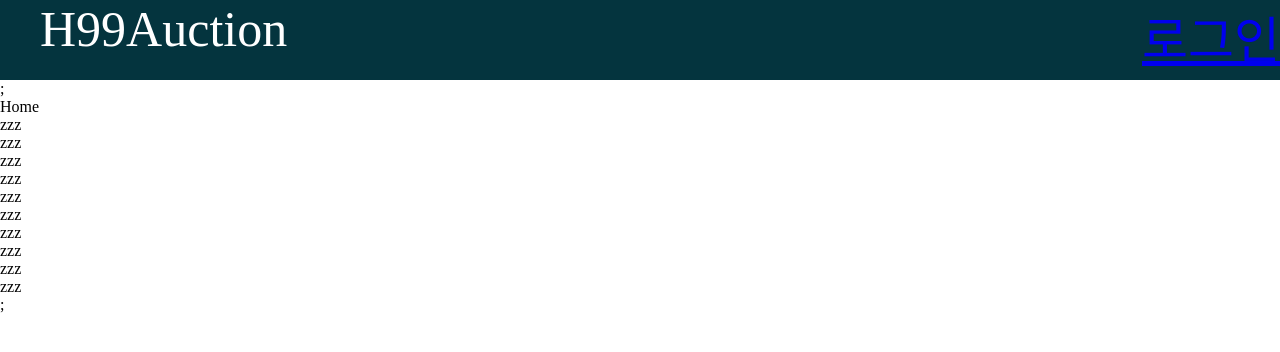
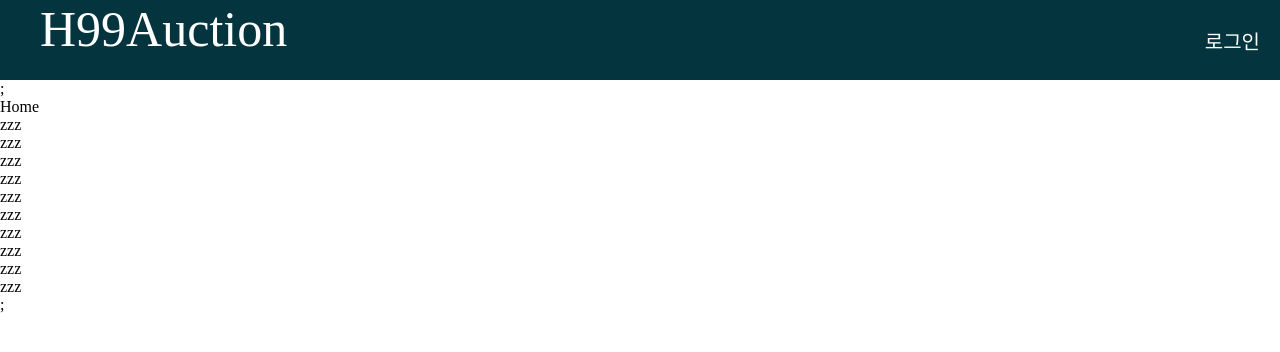
Before and after one commit to H99-2team-Auction/FrontAuction, a React (Create React App) app: page / in a window 1280 px wide. Shown: the top 352 px of the page. Built offline with nearby package versions, Linux system fonts and the light colour scheme.

Commit message:
ready header component

```diff
--- a/src/components/Header.js
+++ b/src/components/Header.js
@@ -1,5 +1,5 @@
 import styled from 'styled-components';
-import { Link } from 'react-router-dom';
+import { Link, useNavigate } from 'react-router-dom';
 const StHeader = styled.div`
   background-color: #04343e;
   width: 100%;
@@ -14,14 +14,21 @@ const StHeaderSpan = styled.span`
   margin-left: 40px;
 `;
 
-const StHeaderLoginBtn = styled.span``;
+const StHeaderLoginBtn = styled.span`
+  color: white;
+  font-size: 20px;
+  margin: auto 0;
+  margin-right: 20px;
+  cursor: pointer;
+`;
 
 export default function Header() {
+  const navigate = useNavigate();
   return (
     <>
       <StHeader>
         <StHeaderSpan>H99Auction</StHeaderSpan>
-        <Link to='login'>로그인</Link>
+        <StHeaderLoginBtn onClick={() => navigate('login')}>로그인</StHeaderLoginBtn>
       </StHeader>
     </>
   );
```
